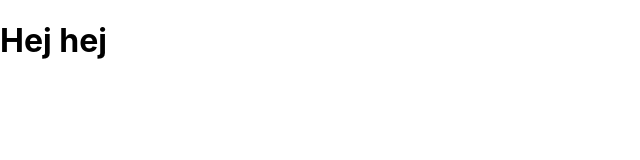
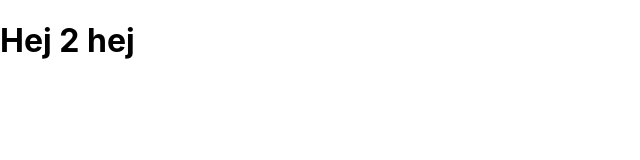
Before and after one commit to MMR-Solutions-AB/order-card, a React (Vite) app: page / in a window 1280 px wide. Shown: the top 160 px of the page, without its empty margins (0-640 px from the left). Built offline with nearby package versions, Linux system fonts and the light colour scheme.

Commit message:
did a thing

```diff
--- a/src/App.jsx
+++ b/src/App.jsx
@@ -1,7 +1,7 @@
 function App() {
     return (
         <div className='App'>
-            <h1>Hej hej</h1>
+            <h1>Hej 2 hej</h1>
         </div>
     )
 }
```
